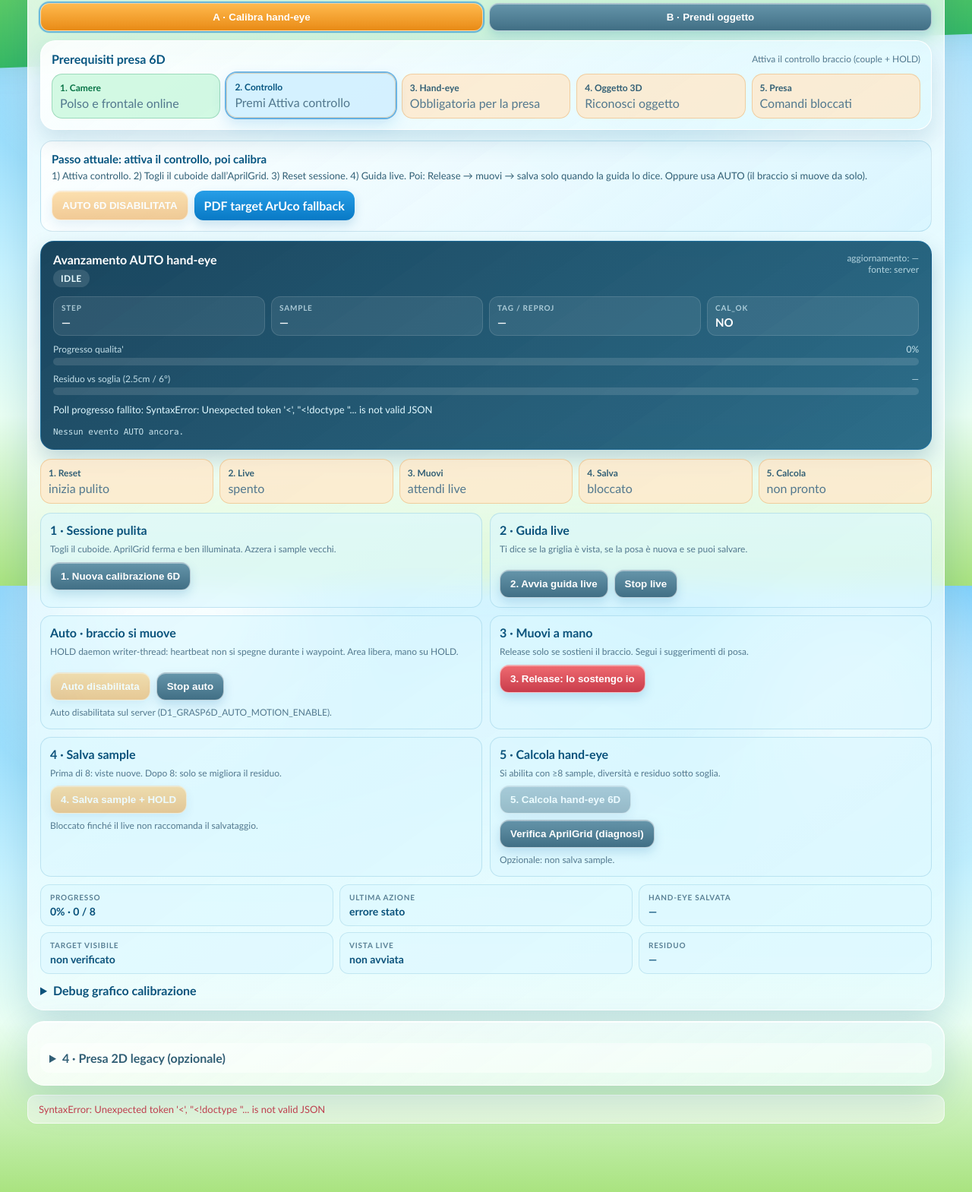
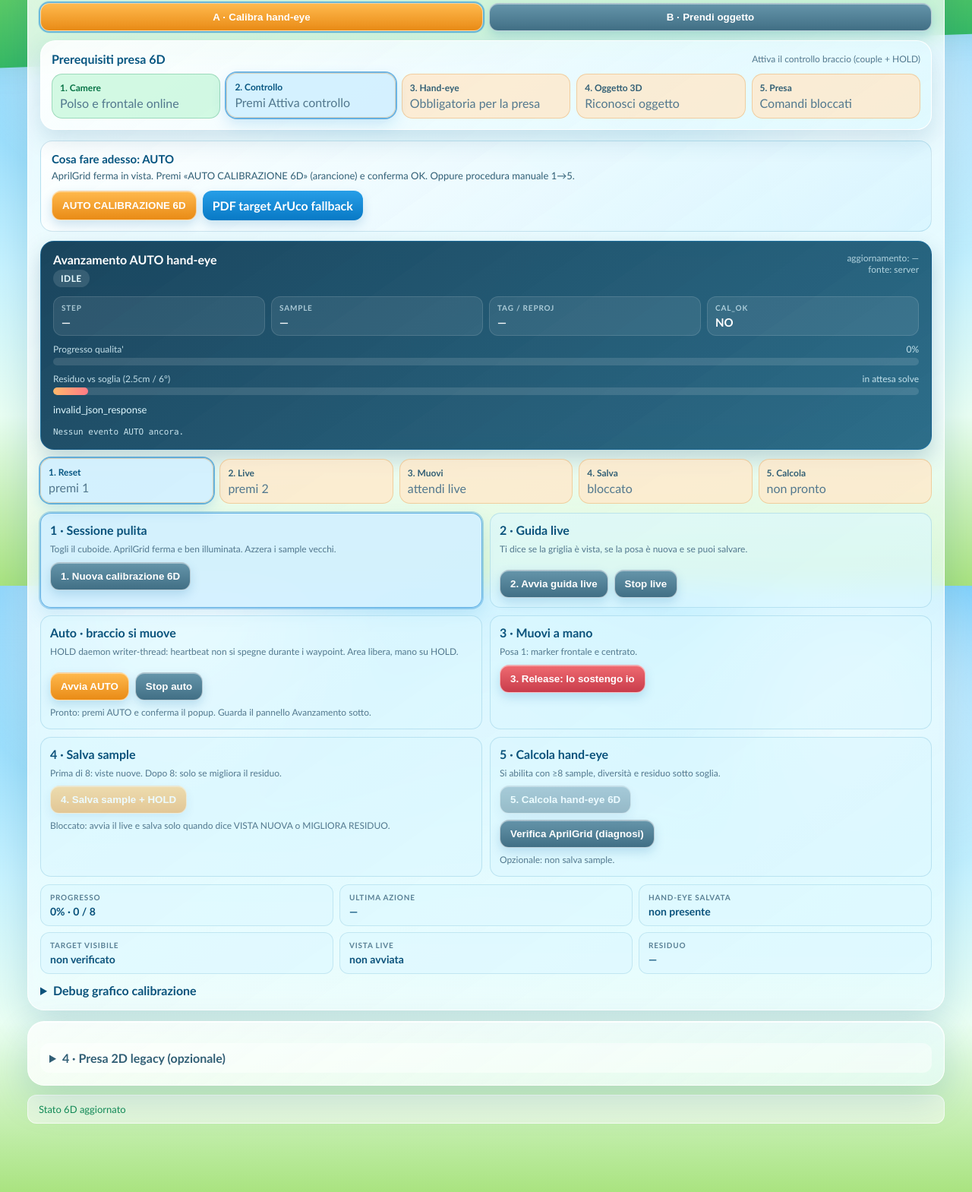
Before and after one commit to gpittonMeko/mujoco_go2_d1, a Flask app: template templates/d1_jog_dashboard.html in a window 1280 px wide. Shown: the part 829-2398 px from the top of the page at 76% size. Run offline with Flask 3, Linux system fonts and the light colour scheme; the template is opened without the code that fills it, so the values that code supplies are empty; parts of the project's set-up code (start-up, migrations or seed data) failed here and were passed over.

Commit message:
fix(d1): AUTO UI cliccabile con feedback immediato
Bottone non piu' disabled silenzioso; A-Calibra spiega di premere AUTO;
conferma/annulla e errori visibili in guida e pannello avanzamento.

Co-authored-by: Cursor <cursoragent@cursor.com>

```diff
--- a/scripts/test_d1_rgb_and_motor_ui.py
+++ b/scripts/test_d1_rgb_and_motor_ui.py
@@ -278,6 +278,8 @@ class D1RgbAndMotorUiTests(unittest.TestCase):
         self.assertIn("autoLivePanel", html)
         self.assertIn("pollAutoCalibrationProgress", html)
         self.assertIn("renderAutoLiveProgress", html)
+        self.assertIn("AUTO: click ricevuto", html)
+        self.assertIn("setAutoMotionUi(true)", html)
         self.assertIn("pickDebugPanel", html)
         self.assertIn("btnPickDebugLive", html)
         grasp6d = (ROOT / "go2_dashboard" / "d1_jog" / "grasp6d.py").read_text(encoding="utf-8", errors="replace")
--- a/templates/d1_jog_dashboard.html
+++ b/templates/d1_jog_dashboard.html
@@ -162,6 +162,7 @@
     .auto-step-pill.running { border-color:rgba(95,210,255,.55); background:rgba(31,125,173,.28); color:#a8eaff; }
     .auto-step-pill.soft { border-color:rgba(180,200,220,.4); background:rgba(80,100,120,.22); color:#d7e8f4; }
     .auto-step-pill b { display:block; margin-bottom:3px; color:inherit; }
+    button.pulse-hint { animation: buttonPop .55s ease 0s 4; box-shadow:0 0 0 3px rgba(255,180,40,.55), 0 8px 22px rgba(200,120,20,.35) !important; }
     .auto-live-panel { margin-top:12px; padding:14px 16px; border-radius:18px; border:1px solid rgba(8,127,208,.35); background:linear-gradient(145deg,rgba(12,57,83,.94),rgba(18,90,122,.88)); color:#e8fbff; box-shadow:0 12px 28px rgba(8,70,110,.22); }
     .auto-live-panel.running { border-color:rgba(80,210,255,.65); box-shadow:0 0 0 2px rgba(80,210,255,.25), 0 12px 28px rgba(8,70,110,.28); }
     .auto-live-panel.done { border-color:rgba(91,243,154,.55); }
@@ -288,7 +289,7 @@
         <div id="panelCalibMode">
           <div id="calibGuide" class="calib-guide">
             <strong id="calibGuideTitle">Passo attuale: attiva il controllo, poi calibra</strong>
-            <p id="calibGuideBody">1) Attiva controllo. 2) Togli il cuboide dall’AprilGrid. 3) Reset sessione. 4) Guida live. Poi: Release → muovi → salva solo quando la guida lo dice. Oppure usa AUTO (il braccio si muove da solo).</p>
+            <p id="calibGuideBody">Per partire in automatico: premi il bottone arancione «AUTO CALIBRAZIONE 6D» qui sotto e conferma OK nel popup. «A · Calibra hand-eye» apre solo questo pannello, non avvia il braccio.</p>
             <div class="row" style="margin-top:10px">
               <button id="btn6dAutoCalibTop" class="warn" type="button">AUTO CALIBRAZIONE 6D</button>
               <a class="button-link" href="/api/pick/metric/calibration/target.pdf" target="_blank" rel="noopener">PDF target ArUco fallback</a>
@@ -563,7 +564,14 @@
           signal: ctrl.signal,
         });
         const text = await res.text();
-        const data = text ? JSON.parse(text) : {};
+        let data = {};
+        if (text) {
+          try {
+            data = JSON.parse(text);
+          } catch (parseErr) {
+            data = { ok: false, reason: 'invalid_json_response', detail: String(text).slice(0, 240) };
+          }
+        }
         if (!res.ok && data.ok !== false) data.ok = false;
         data._http = res.status;
         return data;
@@ -644,6 +652,22 @@
       if (uiMode === 'pick' && !grasp6dCalibrationOk) {
         setStatus('Hand-eye mancante: prima completa la calibrazione (modo A)', false);
       }
+      if (uiMode === 'calib') {
+        setCalibGuide(
+          '',
+          'Sei in A · Calibra hand-eye',
+          'Questo pulsante apre solo il pannello. Per muovere il braccio premi il bottone arancione «AUTO CALIBRAZIONE 6D» (o Avvia AUTO) e conferma il popup.'
+        );
+        setStatus('Modo calibrazione: premi AUTO CALIBRAZIONE 6D per partire', true);
+        const autoBtn = q('btn6dAutoCalibTop') || q('btn6dAutoCalib');
+        if (autoBtn) {
+          autoBtn.scrollIntoView({ behavior: 'smooth', block: 'center' });
+          autoBtn.classList.add('pulse-hint');
+          setTimeout(function () { autoBtn.classList.remove('pulse-hint'); }, 2400);
+        }
+        const live = q('autoLivePanel');
+        if (live) live.scrollIntoView({ behavior: 'smooth', block: 'nearest' });
+      }
     }
 
     function setAutoMotionUi(enabled) {
@@ -657,16 +681,22 @@
       ['btn6dAutoCalib', 'btn6dAutoCalibTop'].forEach(function (id) {
         const el = q(id);
         if (!el) return;
-        el.disabled = !autoMotionEnabled || autoCalibRunning;
+        // Mai lasciare i bottoni "morti" senza feedback: se auto e' off si puo' comunque cliccare
+        // e ricevere un messaggio chiaro (non disabled silenzioso).
+        el.disabled = !!autoCalibRunning;
         el.textContent = id === 'btn6dAutoCalibTop'
-          ? (autoMotionEnabled ? 'AUTO CALIBRAZIONE 6D' : 'AUTO 6D DISABILITATA')
-          : (autoMotionEnabled ? 'Avvia AUTO' : 'Auto disabilitata');
+          ? (autoMotionEnabled ? 'AUTO CALIBRAZIONE 6D' : 'AUTO 6D (verifica server)')
+          : (autoMotionEnabled ? 'Avvia AUTO' : 'Avvia AUTO (verifica)');
+        el.classList.toggle('warn', true);
+        el.title = autoMotionEnabled
+          ? 'Avvia calibrazione automatica hand-eye (il braccio si muove)'
+          : 'Provo ad avviare: se il server ha AUTO disabilitata vedrai l\'errore in guida';
       });
       const st = q('autoCalibState');
       if (st && !autoCalibRunning) {
         st.textContent = autoMotionEnabled
-          ? 'Auto attiva: conferma e area libera prima di avviare.'
-          : 'Auto disabilitata sul server (D1_GRASP6D_AUTO_MOTION_ENABLE).';
+          ? 'Pronto: premi AUTO e conferma il popup. Guarda il pannello Avanzamento sotto.'
+          : 'Stato AUTO non ancora letto dal server — puoi comunque premere AUTO.';
       }
     }
 
@@ -1364,7 +1394,7 @@
       if (calibrationOk) {
         setCalibGuide('good', 'Pronto per il cuboide', 'Hand-eye 6D valida. Rimetti il cuboide e usa “Riconosci oggetto e prese” prima del pregrasp.');
       } else if (count <= 0) {
-        setCalibGuide('', 'Cosa fare adesso: 1 poi 2', 'Togli il cuboide, lascia AprilGrid ferma, premi “1. Inizia nuova calibrazione 6D”, poi “2. Avvia guida live”.');
+        setCalibGuide('', 'Cosa fare adesso: AUTO', 'AprilGrid ferma in vista. Premi «AUTO CALIBRAZIONE 6D» (arancione) e conferma OK. Oppure procedura manuale 1→5.');
       } else if (count < 8) {
         setCalibGuide('', 'Cosa fare adesso: sample ' + (count + 1), 'Premi “3. Release”, sostieni il braccio e muovi seguendo la guida live. Prima di 8 sample cerca viste nuove; dopo 8 deve migliorare il residuo.');
       } else if (count < 10) {
@@ -1665,26 +1695,48 @@
     }
 
     async function startAutoCalibration() {
-      const status = await api('/api/pick/metric/calibration', 'GET', null, 30000);
+      setStatus('AUTO: click ricevuto, preparo…', null);
+      setCalibGuide('', 'AUTO in avvio', 'Sto leggendo lo stato server. Tra poco compare il popup di conferma.');
+      if (q('autoCalibState')) q('autoCalibState').textContent = 'AUTO: click ricevuto…';
+      if (q('autoLiveMsg')) q('autoLiveMsg').textContent = 'Click ricevuto: leggo stato e chiedo conferma…';
+      try {
+        let status = {};
+        try {
+          status = await api('/api/pick/metric/calibration', 'GET', null, 30000);
+        } catch (e) {
+          setCalibGuide('bad', 'AUTO: server non risponde', String(e));
+          setStatus('AUTO fallita: GET calibrazione · ' + String(e), false);
+          return;
+        }
         if (typeof status.auto_motion_enabled === 'boolean') setAutoMotionUi(status.auto_motion_enabled);
-      if (!autoMotionEnabled) {
-        setCalibGuide('bad', 'Auto disabilitata', 'Sul server manca D1_GRASP6D_AUTO_MOTION_ENABLE=1. Usa la procedura manuale 1→5.');
+        else setAutoMotionUi(true); // lab default: prova comunque
+        if (status.auto_motion_enabled === false) {
+          setCalibGuide('bad', 'Auto disabilitata sul server', 'Manca D1_GRASP6D_AUTO_MOTION_ENABLE=1. Usa procedura manuale 1→5 oppure chiedi deploy env.');
+          setStatus('AUTO disabilitata sul server', false);
           return;
         }
         const existingSamples = Number((status && status.sample_count) || 0);
         const message = existingSamples > 0
-        ? ('Riprendere AUTO calibrazione 6D dai ' + existingSamples + ' sample già salvati? Il braccio si muove. Area libera, AprilGrid ferma, mano su HOLD.')
-        : 'Avviare AUTO calibrazione 6D? Il braccio si muove in piccole pose. Area libera, AprilGrid ferma, mano su HOLD.';
+          ? ('Riprendere AUTO calibrazione 6D dai ' + existingSamples + ' sample già salvati?\n\nIl braccio SI MUOVE. Area libera, AprilGrid ferma, mano su HOLD.')
+          : 'Avviare AUTO calibrazione 6D?\n\nIl braccio SI MUOVE in piccole pose. Area libera, AprilGrid ferma, mano su HOLD.\n\nPremi OK per partire.';
         const accepted = window.confirm(message);
-      if (!accepted) return;
+        if (!accepted) {
+          setStatus('AUTO: annullata dal popup (devi premere OK)', false);
+          setCalibGuide('bad', 'AUTO annullata', 'Hai chiuso il popup. Schiaccia di nuovo AUTO e premi OK nella finestra di conferma.');
+          if (q('autoCalibState')) q('autoCalibState').textContent = 'Annullata: riprova e conferma OK.';
+          return;
+        }
+        setStatus('AUTO: attivo controllo + HOLD…', null);
+        if (q('autoLiveMsg')) q('autoLiveMsg').textContent = 'Confermato: attivo HOLD e avvio loop…';
         await activateArmControl();
         autoCalibRunning = true;
-      autoCalibStep = existingSamples;
+        autoCalibStep = 0; // step UI parte da 0; i sample esistenti restano su disco se non resettiamo
         autoCalibTrace = [];
         if (existingSamples > 0) {
           autoCalibTrace = Array.from({ length: existingSamples }, function (_, i) {
             return { step: i + 1, status: 'saved', reason: 'sample già presente', tags: '?' };
           });
+          autoCalibStep = existingSamples;
         }
         renderAutoCalibrationDebug();
         calibrationSessionStarted = true;
@@ -1693,15 +1745,18 @@
         stopDepthMonitor();
         stopRealtimeMonitor();
         setAutoMotionUi(autoMotionEnabled);
-      q('btn6dAutoCalib').disabled = true;
-      q('btn6dAutoCalibTop').disabled = true;
+        if (q('btn6dAutoCalib')) q('btn6dAutoCalib').disabled = true;
+        if (q('btn6dAutoCalibTop')) q('btn6dAutoCalibTop').disabled = true;
+        if (q('autoCalibState')) {
           q('autoCalibState').textContent = existingSamples > 0
-        ? ('Auto: riprendo da sample ' + (existingSamples + 1) + ' partendo dal preset scan SX...')
-        : 'Auto: azzero sessione e parto dal preset scan SX...';
+            ? ('Auto: riprendo da sample ' + (existingSamples + 1) + '…')
+            : 'Auto: azzero sessione e parto…';
+        }
         if (existingSamples === 0) {
           const reset = await api('/api/pick/metric/calibration', 'DELETE', {}, 70000);
           if (!reset.ok) {
-          q('autoCalibState').textContent = 'Auto: reset fallito';
+            if (q('autoCalibState')) q('autoCalibState').textContent = 'Auto: reset fallito';
+            setStatus('AUTO: reset sessione fallito', false);
             autoCalibRunning = false;
             setAutoMotionUi(autoMotionEnabled);
             return;
@@ -1709,7 +1764,16 @@
         }
         autoCalibBase = null;
         await refreshHandeyeCalibration();
+        setCalibGuide('', 'AUTO in corso', 'Guarda il pannello Avanzamento: fasi moving/settling/capturing/saved. Non chiudere la pagina.');
+        setStatus('AUTO avviata: step in corso', true);
         autoCalibrationLoop();
+      } catch (e) {
+        autoCalibRunning = false;
+        setAutoMotionUi(true);
+        setCalibGuide('bad', 'AUTO errore', String(e));
+        setStatus('AUTO errore: ' + String(e), false);
+        if (q('autoCalibState')) q('autoCalibState').textContent = 'Errore: ' + String(e);
+      }
     }
 
     function stopAutoCalibration() {
@@ -2312,10 +2376,10 @@
       await refreshThermal();
     });
     setUiMode('calib');
-    setAutoMotionUi(false);
+    setAutoMotionUi(true); // non lasciare AUTO "morta" in attesa del GET; refresh aggiorna il flag reale
     refreshFixedSafetyState();
     refreshGrasp6dStatus(false);
-    refreshHandeyeCalibration();
+    refreshHandeyeCalibration().catch(function () { setAutoMotionUi(true); });
     refresh6dLogs();
     document.addEventListener('visibilitychange', function () {
       if (document.hidden) {
```
Lines whose indentation alone changed are shown as unchanged.
